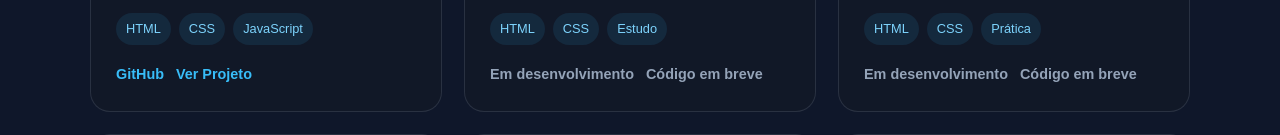
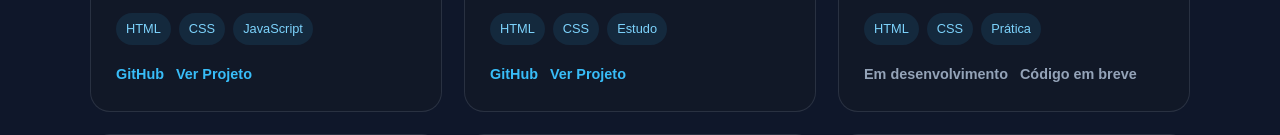
Before and after one commit to wesleycarvalhocardoso22-ui/portfolio, a plain HTML site: page index.html in a window 1280 px wide. Shown: the part 2237-2372 px from the top of the page. Drawn offline with Linux system fonts and the light colour scheme.

Commit message:
Add files via upload

```diff
--- a/index.html
+++ b/index.html
@@ -461,8 +461,15 @@
               <span>HTML</span><span>CSS</span><span>Estudo</span>
             </div>
             <div class="project-links">
-              <span>Em desenvolvimento</span>
-              <span>Código em breve</span>
+              <a href="https://wesleycarvalhocardoso22-ui.github.io/lista-de-tarefas/"
+              target="_blank">
+              GitHub
+              </a>
+              <a href="https://wesleycarvalhocardoso22-ui.github.io/lista-de-tarefas/"
+              target="_blank">
+              Ver Projeto
+              </a>
+
             </div>
           </div>
 
```
